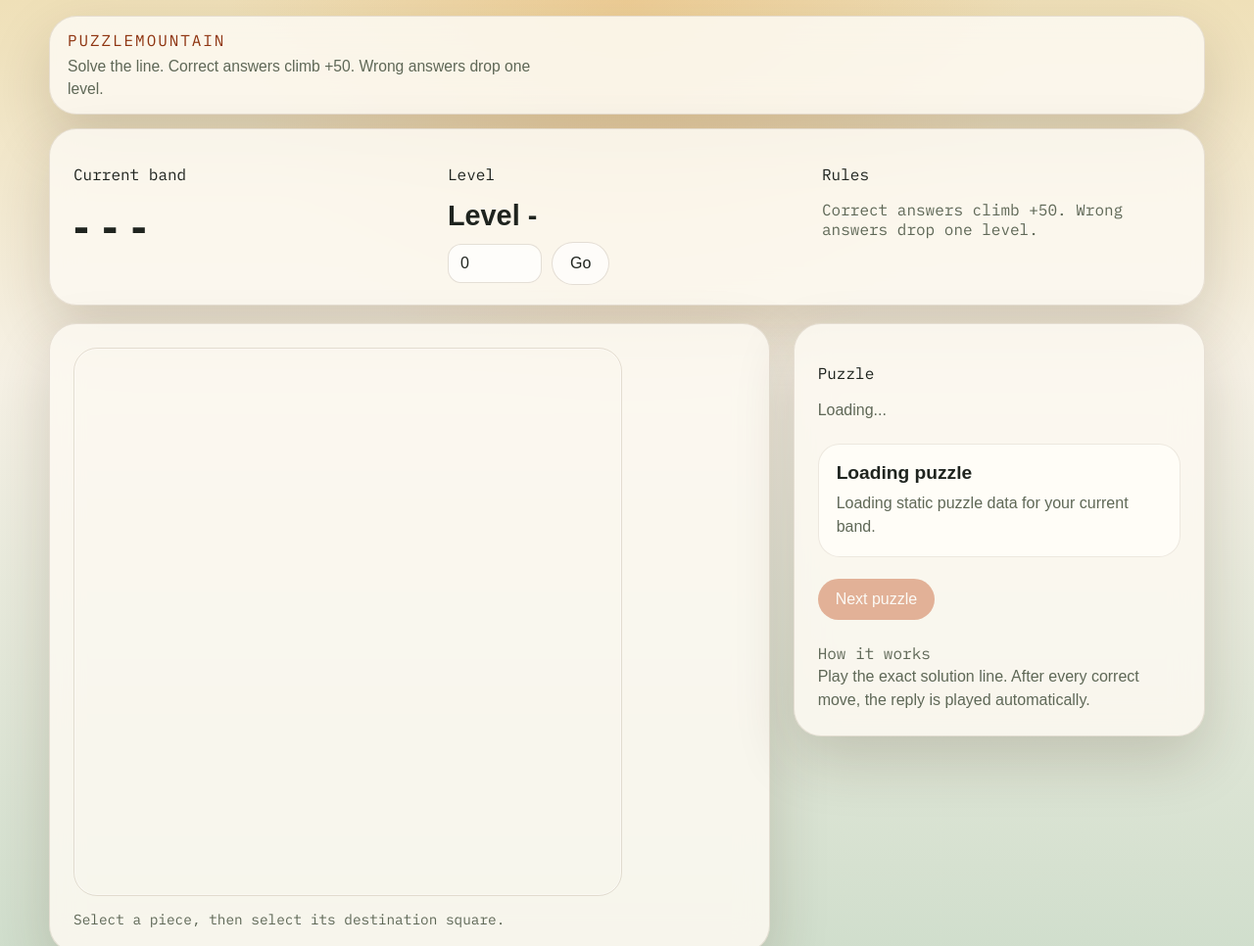
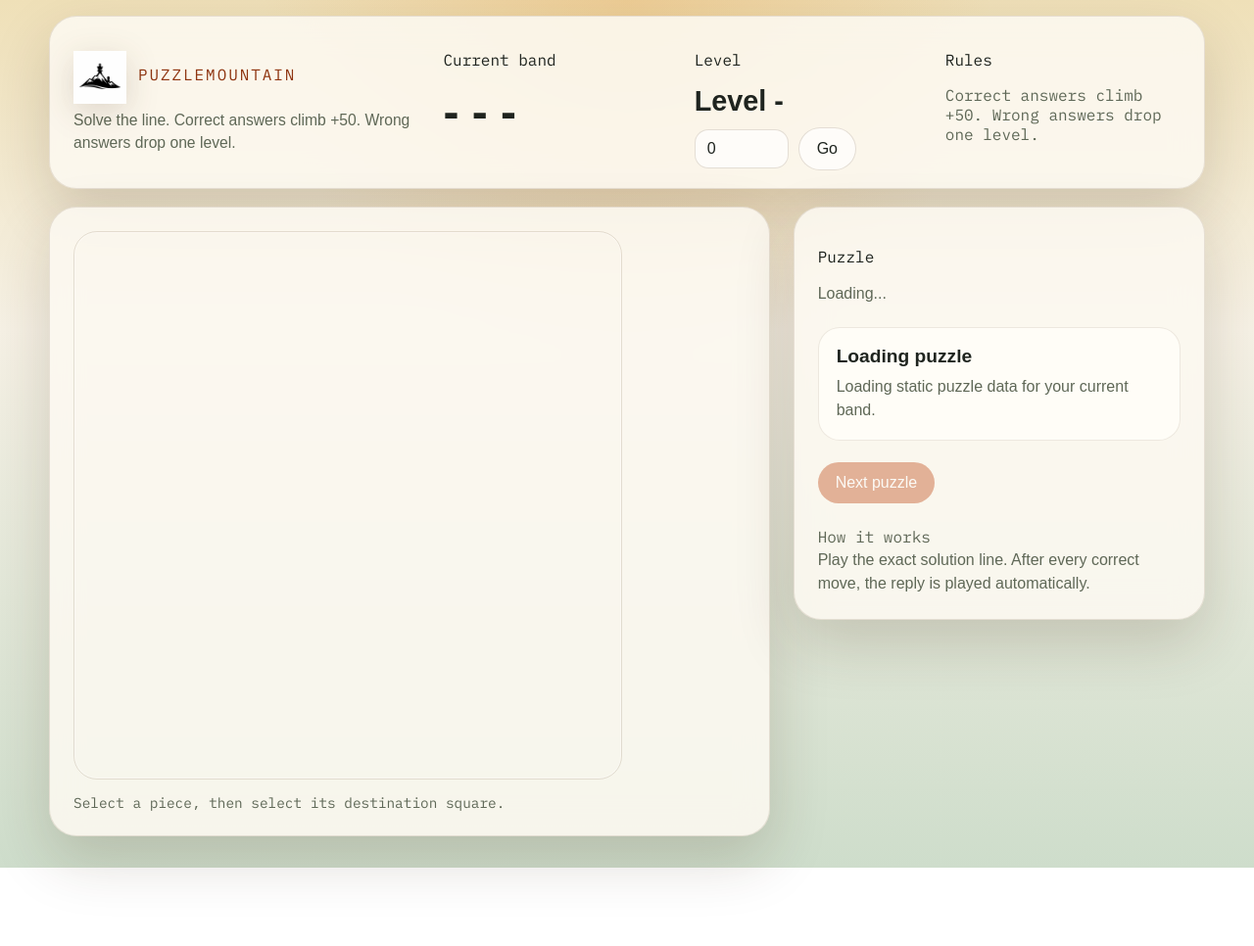
Before and after one commit to alexzavalny/PuzzleMountain, a website: page index.html in a window 1280 px wide. Shown: the top 966 px of the page at 98% size. After the commit the page ends 886 px from the top, so only its background shows below. Drawn offline with Linux system fonts and the light colour scheme; a web font is replaced by a local one.

Commit message:
logo and ui

```diff
--- a/docs/styles.css
+++ b/docs/styles.css
@@ -392,10 +392,6 @@ body {
   color: var(--muted);
 }
 
-.compact-hero {
-  padding: 14px 18px;
-}
-
 .compact-intro {
   margin: 0;
 }
@@ -408,12 +404,38 @@ body {
   backdrop-filter: blur(16px);
 }
 
+.top-panel {
+  display: grid;
+  grid-template-columns: minmax(220px, 0.95fr) minmax(0, 2fr);
+  gap: 20px;
+  padding: 18px 24px;
+  margin: 0 0 18px;
+  align-items: start;
+}
+
+.top-panel-intro {
+  align-self: center;
+}
+
+.brand {
+  display: flex;
+  align-items: center;
+  gap: 12px;
+  margin-bottom: 6px;
+}
+
+.brand-logo {
+  width: 54px;
+  height: 54px;
+  flex: 0 0 auto;
+  object-fit: contain;
+  filter: drop-shadow(0 8px 16px rgba(61, 40, 14, 0.16));
+}
+
 .status-panel {
   display: grid;
   grid-template-columns: repeat(3, minmax(0, 1fr));
   gap: 16px;
-  padding: 20px 24px;
-  margin: 14px 0 18px;
 }
 
 .range {
@@ -578,8 +600,14 @@ body {
 }
 
 @media (max-width: 900px) {
+  .top-panel,
   .status-panel,
   .workspace {
     grid-template-columns: 1fr;
   }
+
+  .brand-logo {
+    width: 46px;
+    height: 46px;
+  }
 }
--- a/index.html
+++ b/index.html
@@ -7,18 +7,20 @@
     <link rel="preconnect" href="https://fonts.googleapis.com">
     <link rel="preconnect" href="https://fonts.gstatic.com" crossorigin>
     <link href="https://fonts.googleapis.com/css2?family=Chivo:wght@400;700;900&family=IBM+Plex+Mono:wght@400;600&display=swap" rel="stylesheet">
-    <link rel="stylesheet" href="./styles.css?v2">
+    <link rel="stylesheet" href="./styles.css">
   </head>
   <body>
     <main class="shell">
-      <section class="hero panel compact-hero">
-        <div>
+      <section class="panel top-panel">
+        <div class="top-panel-intro">
+          <div class="brand">
+            <img class="brand-logo" src="./img/logo.png" alt="PuzzleMountain logo">
             <p class="eyebrow">PuzzleMountain</p>
+          </div>
           <p class="intro compact-intro">Solve the line. Correct answers climb +50. Wrong answers drop one level.</p>
         </div>
-      </section>
 
-      <section class="panel status-panel">
+        <div class="status-panel">
           <div>
           <p class="label">Current band</p>
           <p class="range"><span id="range-min">-</span> - <span id="range-max">-</span></p>
@@ -34,6 +36,7 @@
           <div>
             <p class="label">Rules</p>
             <p class="rules">Correct answers climb +50. Wrong answers drop one level.</p>
+          </div>
         </div>
       </section>
 
@@ -66,6 +69,6 @@
         </aside>
       </section>
     </main>
-    <script src="./app.js?v2"></script>
+    <script src="./app.js"></script>
   </body>
 </html>
--- a/public/styles.css
+++ b/public/styles.css
@@ -52,10 +52,6 @@ body {
   color: var(--muted);
 }
 
-.compact-hero {
-  padding: 14px 18px;
-}
-
 .compact-intro {
   margin: 0;
 }
@@ -68,12 +64,38 @@ body {
   backdrop-filter: blur(16px);
 }
 
+.top-panel {
+  display: grid;
+  grid-template-columns: minmax(220px, 0.95fr) minmax(0, 2fr);
+  gap: 20px;
+  padding: 18px 24px;
+  margin: 0 0 18px;
+  align-items: start;
+}
+
+.top-panel-intro {
+  align-self: center;
+}
+
+.brand {
+  display: flex;
+  align-items: center;
+  gap: 12px;
+  margin-bottom: 6px;
+}
+
+.brand-logo {
+  width: 54px;
+  height: 54px;
+  flex: 0 0 auto;
+  object-fit: contain;
+  filter: drop-shadow(0 8px 16px rgba(61, 40, 14, 0.16));
+}
+
 .status-panel {
   display: grid;
   grid-template-columns: repeat(3, minmax(0, 1fr));
   gap: 16px;
-  padding: 20px 24px;
-  margin: 14px 0 18px;
 }
 
 .range {
@@ -238,8 +260,14 @@ body {
 }
 
 @media (max-width: 900px) {
+  .top-panel,
   .status-panel,
   .workspace {
     grid-template-columns: 1fr;
   }
+
+  .brand-logo {
+    width: 46px;
+    height: 46px;
+  }
 }
```
Also changed, not shown: docs/index.html (+9 -6 lines), scripts/build.mjs (+15 -3 lines), docs/img/logo.png (added), img/logo.png (added). Lines whose indentation alone changed are shown as unchanged.
